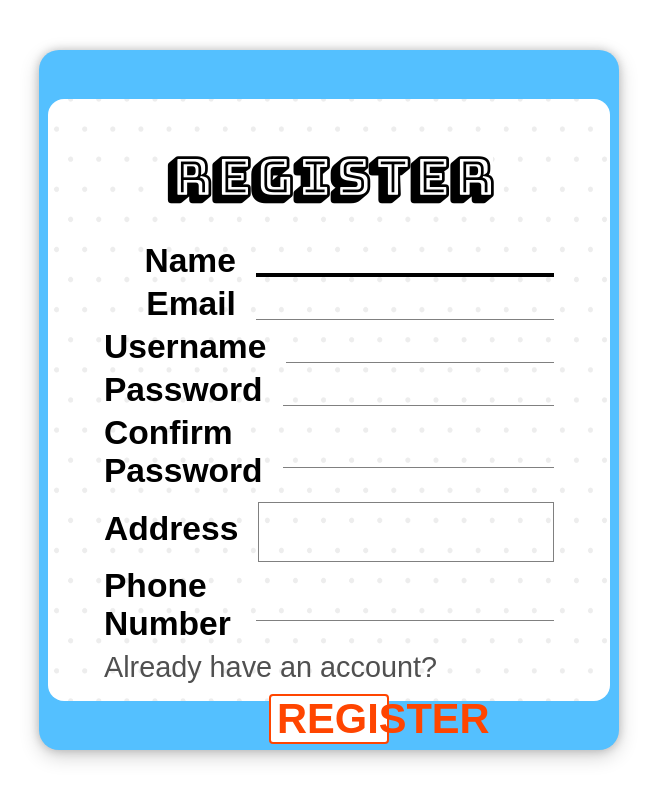
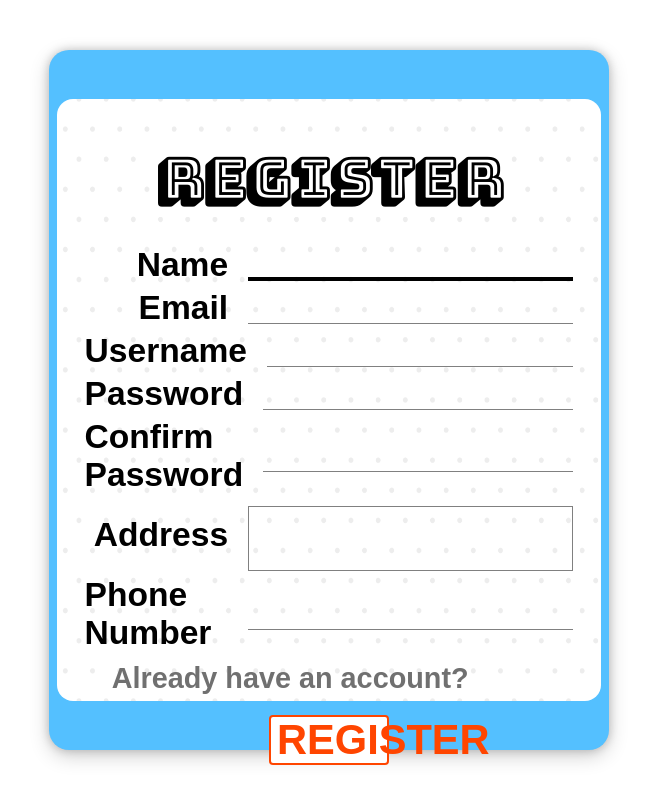
Before and after one commit to abrampers/PRO-BOOK, a PHP site: the page made by src/view/register.html in a window 1280 px wide. Shown: the whole page, without its empty margins (311-968 px from the left). Run offline with PHP 8.4, Linux system fonts and the light colour scheme; the template is opened without the code that fills it, so the values that code supplies are empty; some web fonts are replaced.

Commit message:
Tweak login and register UI

```diff
--- a/src/view/static/css/auth.css
+++ b/src/view/static/css/auth.css
@@ -116,3 +116,26 @@ button:active {
 	color: white;
 	transform: scale(0.96);
 }
+
+p {
+	font-weight: 600;
+}
+
+a {
+	color: #707070;
+	-webkit-transition-duration: 0.3s;
+  transition-duration: 0.3s;
+}
+
+a:link {
+	text-decoration: none;
+}
+
+a:visited {
+	text-decoration: none;
+	color: #707070;
+}
+
+a:hover {
+	color: orangered;
+}
--- a/src/view/static/css/common.css
+++ b/src/view/static/css/common.css
@@ -22,17 +22,7 @@ p {
 	font-family: 'Chathura', sans-serif;
 	font-weight: 400;
 	font-size: 1.8rem;
-	color: #505050;
 	margin: 0px;
-}
-
-a:link {
-	text-decoration: none;
-}
-
-a:visited {
-	text-decoration: none;
-	color: #505050;
 }
 
 input {
@@ -53,6 +43,10 @@ input {
   transition-duration: 0.3s;
 }
 
+input:hover {
+	border-bottom: 4px solid gray;
+}
+
 input:focus {
 	border-bottom: 4px solid black;
 	color: black;
@@ -60,7 +54,6 @@ input:focus {
 
 textarea {
 	width: 100%;
-	height: 60px;
 	padding: 8px 8px 12px 8px;
 	margin-top: 12px;
 	box-sizing: border-box;
@@ -77,6 +70,10 @@ textarea {
   transition-duration: 0.3s;
 }
 
+textarea:hover {
+	border: 4px solid gray;
+}
+
 textarea:focus {
 	border: 4px solid black;
 	color: black;
--- a/src/view/static/css/register.css
+++ b/src/view/static/css/register.css
@@ -1,5 +1,5 @@
 .auth-pane-container {
-	width: 580px;
+	width: 560px;
 	height: 700px;
 }
 
@@ -9,23 +9,33 @@
 }
 
 .auth-title-container {
-	margin-top: 24px 0px 10px 0px;
+	margin-top: 20px 0px 10px 0px;
 }
 
 .auth-alt-container {
 	width: 80%;
+	margin: 10px;
 }
 
 .auth-submit-container {
 	margin: 10px 0px 24px 0;
 }
 
+form {
+	width: 90%;
+}
+
 button {
 	width: 120px;
 }
 
-h1 {
-	font-size: 3.3rem;
+input {
+	font-size: 0.9rem;
+}
+
+textarea {
+	height: 65px;
+	font-size: 0.9rem;
 }
 
 h4 {
```
